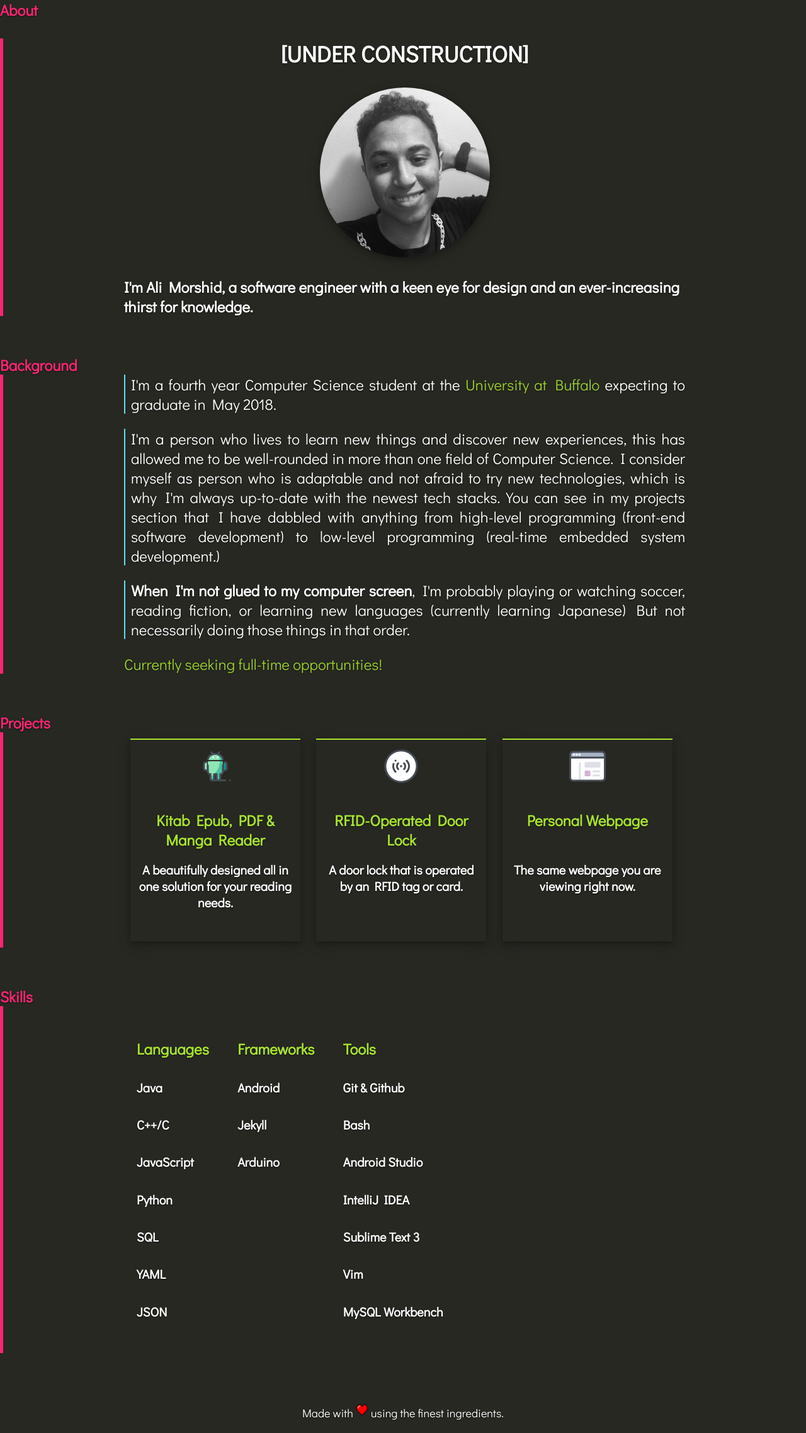
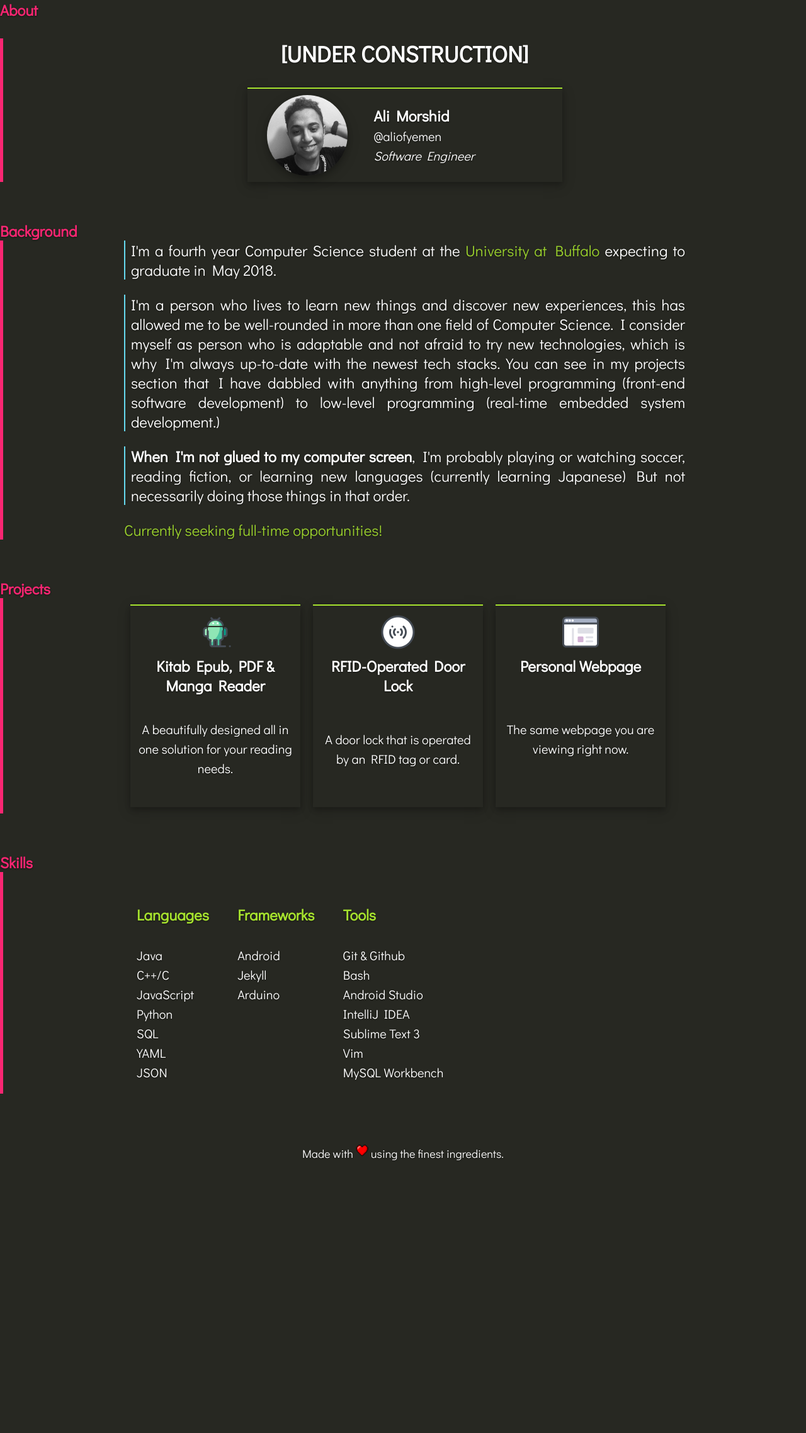
Before and after one commit to aliofyemen/aliofyemen.github.io, a Jekyll site: the page built from index.html, in a window 1280 px wide. Shown: the whole page at 63% size. Built offline with Jekyll 4.4.1, drawn with Linux system fonts in a browser that asks for light colours; some web fonts are replaced; after the commit the page ends 1864 px from its top, so only the background shows below that.

Commit message:
tweaked design, migrated to flex layout, fixed a few visual bugs

```diff
--- a/_includes/profile.html
+++ b/_includes/profile.html
@@ -2,8 +2,17 @@
 	<div class="section_title">About</div>
 	<div class="section_content">
 		<h1 style="text-align: center;">[UNDER CONSTRUCTION]</h1>
-		<img src="/img/profile.jpg" class="profile_image"/>
-		<br>
-		<strong>I'm Ali Morshid, a software engineer with a keen eye for design and an ever-increasing thirst for knowledge.</strong>
+		<div class="profile_card">
+			<div class="image_section">
+				<img src="/img/profile.jpg" class="profile_image"/>
+			</div>
+			<div class="snippet_section">
+				<strong>Ali Morshid</strong><br>
+				<small>@aliofyemen</small><br>
+				<small><em>Software Engineer</em></small>
+			</div>
+		</div>
+
+
 	</div>
 </section>
--- a/_includes/projects.html
+++ b/_includes/projects.html
@@ -2,17 +2,19 @@
   <div class="section_title">Projects</div>
   <div class="section_content">
 
+  	<div class="grid">
       {% for project in site.data.projects %}
     	<div class="card">
     		<div class="header">
-    		<img class="icon" src="{{ site.baseurl }}{{ project.icon }}"/>
-        <h4>{{ project.title }}</h4>
+      		<img class="icon" src="{{ site.baseurl }}{{ project.icon }}"/><br>
+          <strong>{{ project.title }}</strong>
     		</div>
     		<div class="container">
-    		<h5>{{ project.description }}</h5>
+      		<small>{{ project.description }}</small>
     		</div>
     	</div>
     	{% endfor %}
+    </div>
 
   </div>
 </section>
--- a/_includes/skills.html
+++ b/_includes/skills.html
@@ -6,7 +6,7 @@
     <div class="skills">
     	<h4>{{ entry.category }}</h4>
     	{% for list in entry.list %}
-    		<h5> {{ list.item }} </h5>
+    		<small> {{ list.item }} </small><br>
     	{% endfor %}
  	  </div>
     {% endfor %}
--- a/css/stylesheet.css
+++ b/css/stylesheet.css
@@ -104,43 +104,74 @@ h4 {
 /*
 	PROFILE
 */
+.profile_card {
+	display:flex;
+	justify-content: flex-start;
+	align-items: center;
+	margin: auto;
+	max-width: 500px;
+	max-height: 300px;
+	border-top: 2px solid #A6E22E;
+    box-shadow: 0 4px 8px 0 rgba(0, 0, 0, 0.2), 0 6px 20px 0 rgba(0, 0, 0, 0.19);
+
+}
+
+.image_section {
+	flex-grow: 1;
+	padding: 10px;
+}
+
+.snippet_section {
+	flex-grow: 3;
+	padding: 10px;
+}
 
 .profile_image {
 	display: block;
-	height: 30vh;
-	width: 30vh;
-	margin: auto;
+	margin: 0 auto;
+	max-height: 128px;
+	max-width: 128px;
 	border-radius: 50%;
     box-shadow: 0 4px 8px 0 rgba(0, 0, 0, 0.2), 0 6px 20px 0 rgba(0, 0, 0, 0.19);
 }
+
+
 
 /*
 	PORTFOLIO
 */
 
+.grid {
+	display: flex;
+	flex-wrap: wrap;
+}
+
 .card {
-	display: inline-block;
-	vertical-align: top;
-	border-top: 2px solid #A6E22E;
+	display: flex;
+	flex-flow: column;
+	align-items: center;
 	height: 300px;
 	width: 250px;
 	margin: 10px;
   	padding: 10px;
-  	text-align: center;
+  	border-top: 2px solid #A6E22E;
   	box-shadow: 0 4px 8px 0 rgba(0, 0, 0, 0.2), 0 6px 20px 0 rgba(0, 0, 0, 0.19);
 }
 
 .header {
-	height: 150px;
+	text-align: center;
+	margin: 0;
 }
 
 .container {
     overflow: hidden;
+    text-align: center;
+    margin: auto;
 }
 
 .icon {
-	height: 64px;
-	width: 64px;
+	max-height: 64px;
+	max-width: 64px;
 }
 
 /*
```
Also changed, not shown: 3 other files. Lines whose indentation alone changed are shown as unchanged.
